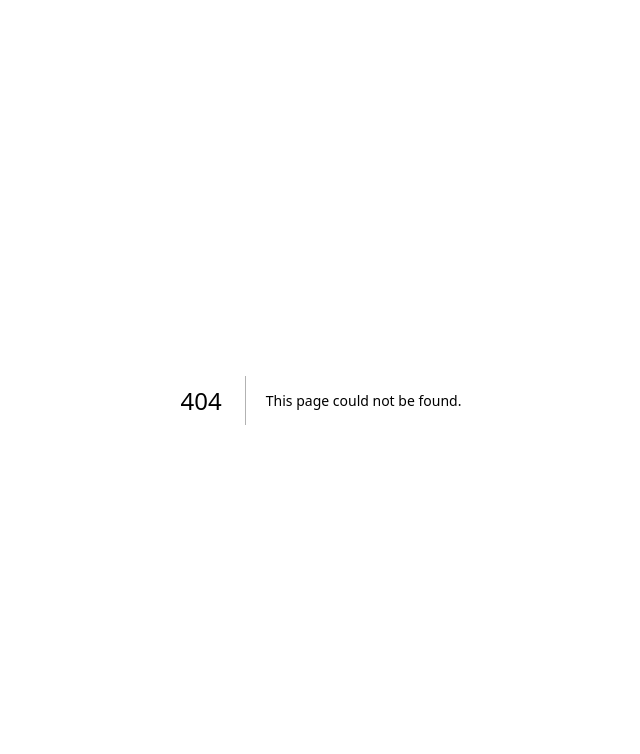
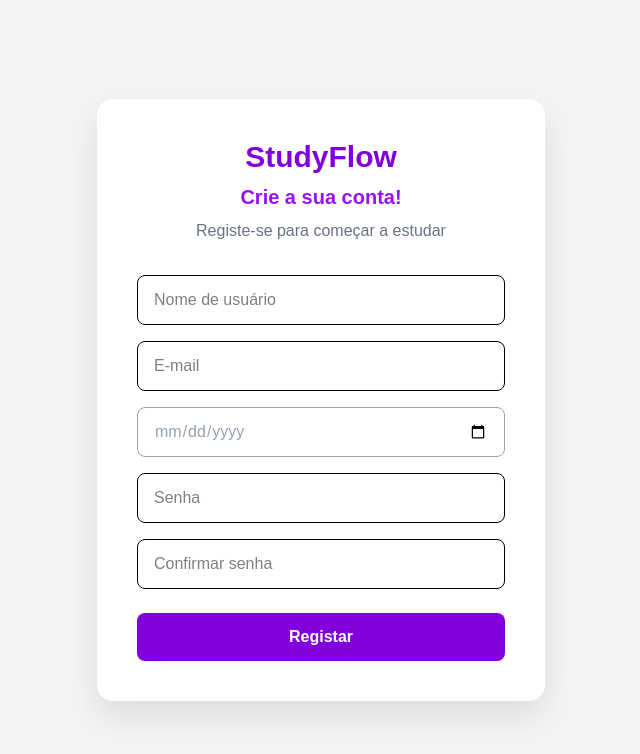
Before and after one commit to Luiza-Teixeira/StudyFlow---Frontend, a Next.js app: page /signup in a window 1280 px wide. Before the commit this address had no page. Shown: the top 754 px of the page, without its empty margins (319-959 px from the left). Built offline with nearby package versions, Linux system fonts and the light colour scheme.

Commit message:
tela de esqueceu a senhra

```diff
--- /dev/null
+++ b/app/signup/page.js
@@ -0,0 +1,102 @@
+"use client";
+
+import { userSignUp } from "@/api";
+import { useMutation } from "@tanstack/react-query";
+import { useState } from "react";
+import { useRouter } from "next/navigation";
+import { useUserStorage } from "@/zustand";
+
+export default function SignUp() {
+  const router = useRouter();
+  const setLoggedUser = useUserStorage((state) => state.setLoggedUser);
+
+  const [formData, setFormData] = useState({
+    username: "",
+    email: "",
+    nascimento: "",
+    password: "",
+    confirmPassword: "",
+  });
+
+  const [erroSenha, setErroSenha] = useState(false);
+
+  const signUpMutation = useMutation({
+    mutationFn: userSignUp,
+    onSuccess: (data) => {
+      setLoggedUser({ ...formData, ...data });
+      router.replace("/dashboard");
+    },
+    onError: (error) => {
+      alert("Erro ao cadastrar: " + error.message);
+    },
+  });
+
+  const handleChange = (e) => {
+    const { name, value } = e.target;
+    setFormData((prev) => ({ ...prev, [name]: value }));
+
+    // Validação em tempo real das senhas
+    if (name === "confirmPassword" || name === "password") {
+      setErroSenha(name === "confirmPassword" ? value !== formData.password : formData.confirmPassword !== value);
+    }
+  };
+
+  const handleSubmit = (e) => {
+    e.preventDefault();
+    if (erroSenha) return alert("As senhas não conferem.");
+    signUpMutation.mutate({
+        username: formData.username,
+        email: formData.email,
+        password: formData.password
+    });
+  };
+
+  return (
+    <div className="min-h-screen flex justify-center items-center bg-gray-100 p-4">
+      <div className="w-full max-w-md bg-white p-10 rounded-2xl shadow-[0_15px_35px_rgba(0,0,0,0.1)]">
+
+        <h1 className="text-3xl font-bold text-center text-purple-700 mb-2">StudyFlow</h1>
+        <h2 className="text-xl font-semibold text-center text-purple-600 mb-2">Crie a sua conta!</h2>
+        <p className="text-center text-gray-500 mb-8">Registe-se para começar a estudar</p>
+
+        <form onSubmit={handleSubmit}>
+          {/* Nome */}
+          <div className="mb-4">
+            <input name="username" placeholder="Nome de usuário" onChange={handleChange} className="w-full px-4 py-3 border rounded-lg outline-none focus:border-purple-500 text-black" />
+          </div>
+
+          {/* Email */}
+          <div className="mb-4">
+            <input name="email" type="email" placeholder="E-mail" onChange={handleChange} className="w-full px-4 py-3 border rounded-lg outline-none focus:border-purple-500 text-black" />
+          </div>
+
+          {/* Data Nascimento */}
+          <div className="mb-4">
+            <input name="nascimento" type="date" onChange={handleChange} className="w-full px-4 py-3 border rounded-lg outline-none focus:border-purple-500 text-gray-400" />
+          </div>
+
+          {/* Senha */}
+          <div className="mb-4">
+            <input name="password" type="password" placeholder="Senha" onChange={handleChange} className="w-full px-4 py-3 border rounded-lg outline-none focus:border-purple-500 text-black" />
+          </div>
+
+          {/* Confirmação Senha */}
+          <div className="mb-6">
+            <input
+              name="confirmPassword"
+              type="password"
+              placeholder="Confirmar senha"
+              onChange={handleChange}
+              className={`w-full px-4 py-3 border rounded-lg outline-none focus:ring-2 ${erroSenha ? "border-red-500 ring-red-100" : "focus:border-purple-500"} text-black`}
+            />
+            {erroSenha && <p className="text-red-500 text-sm mt-1">As senhas não conferem.</p>}
+          </div>
+
+          <button type="submit" className="w-full py-3 bg-purple-700 hover:bg-purple-800 text-white rounded-lg font-bold transition-colors">
+            Registar
+          </button>
+        </form>
+      </div>
+    </div>
+  );
+}
```
